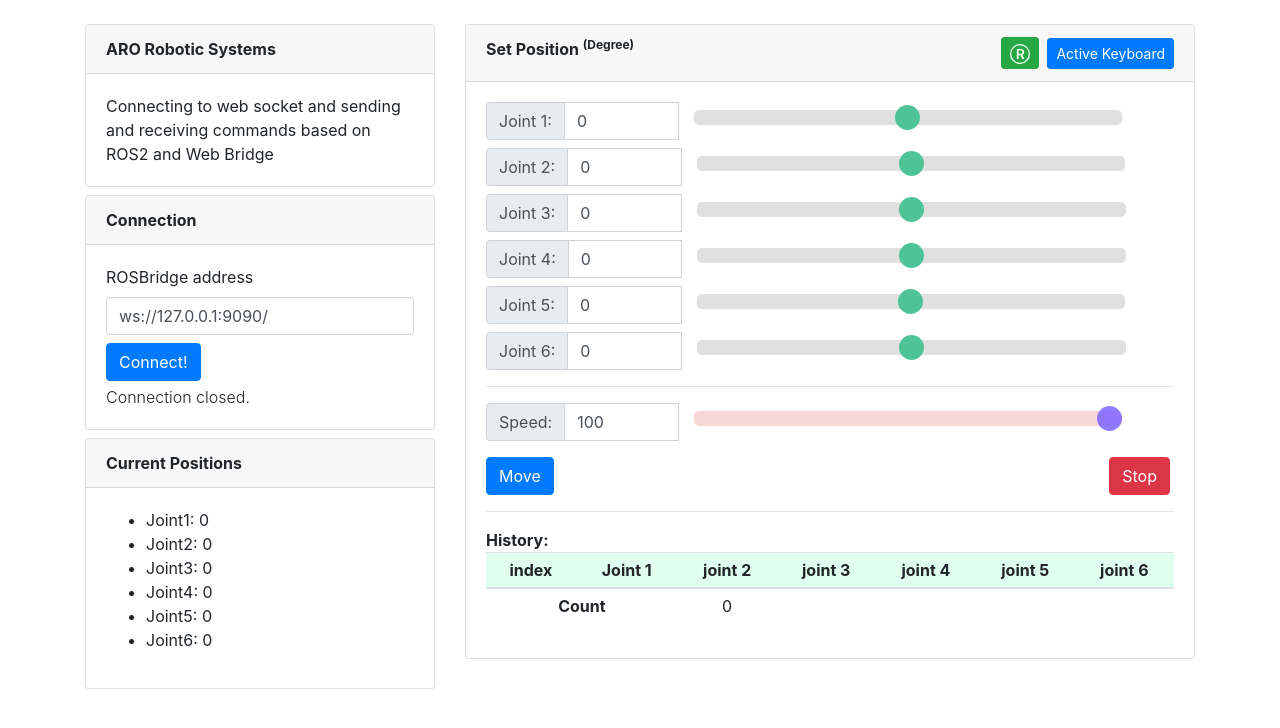
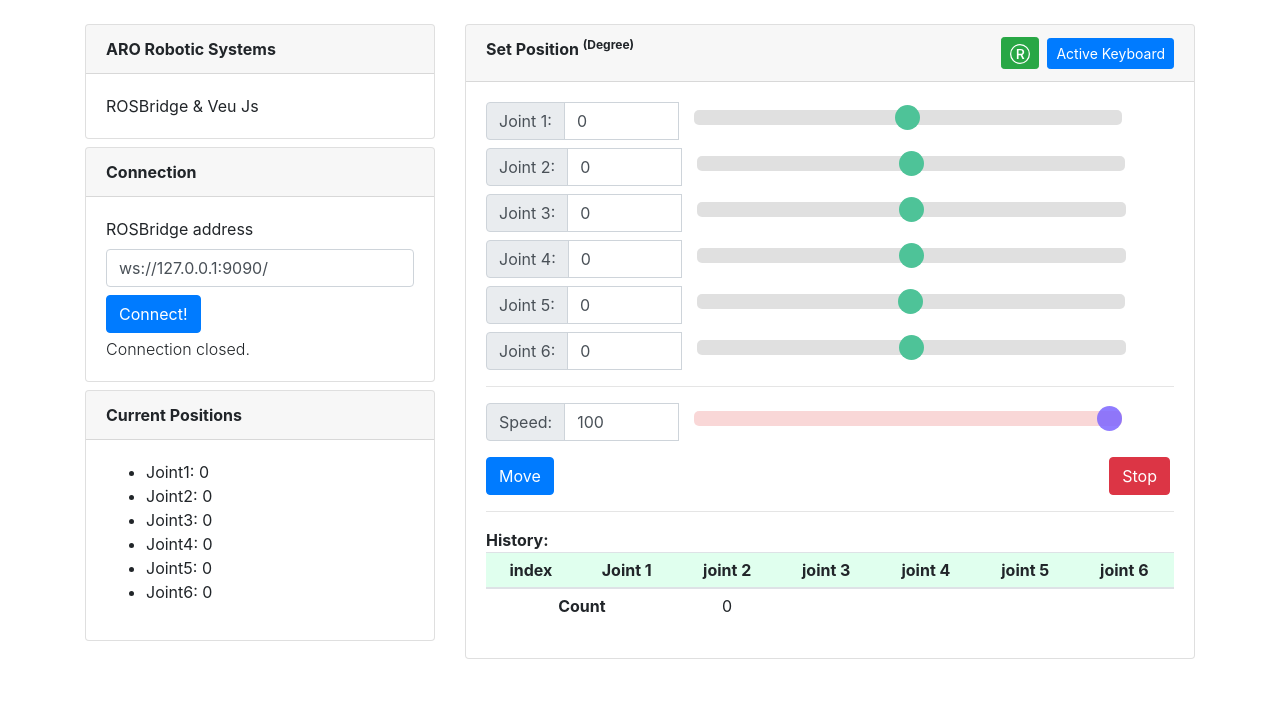
Before and after one commit to hjaro/erob_pkg, a plain HTML site: page erob_web/vue.html in a window 1280 px wide. Drawn offline with nearby package versions, Linux system fonts and the light colour scheme.

Commit message:
Edit Test

```diff
--- a/erob_web/vue.html
+++ b/erob_web/vue.html
@@ -93,7 +93,7 @@
                         <b>ARO Robotic Systems</b>
                     </div>
                     <div class="card-body">
-                        Connecting to web socket and sending and receiving commands based on ROS2 and Web Bridge
+                        ROSBridge & Veu Js
                     </div>
                 </div>
 
```
